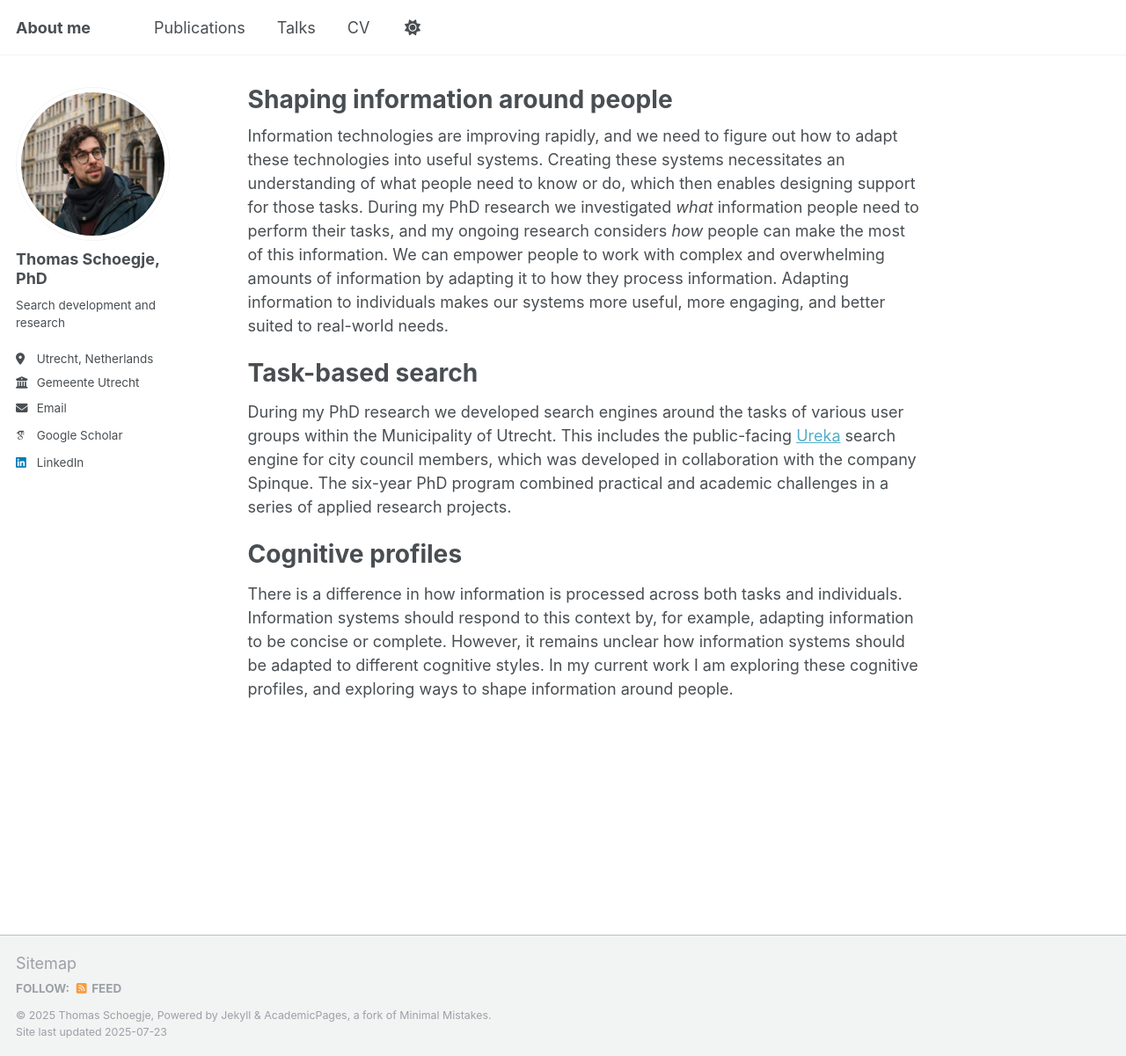
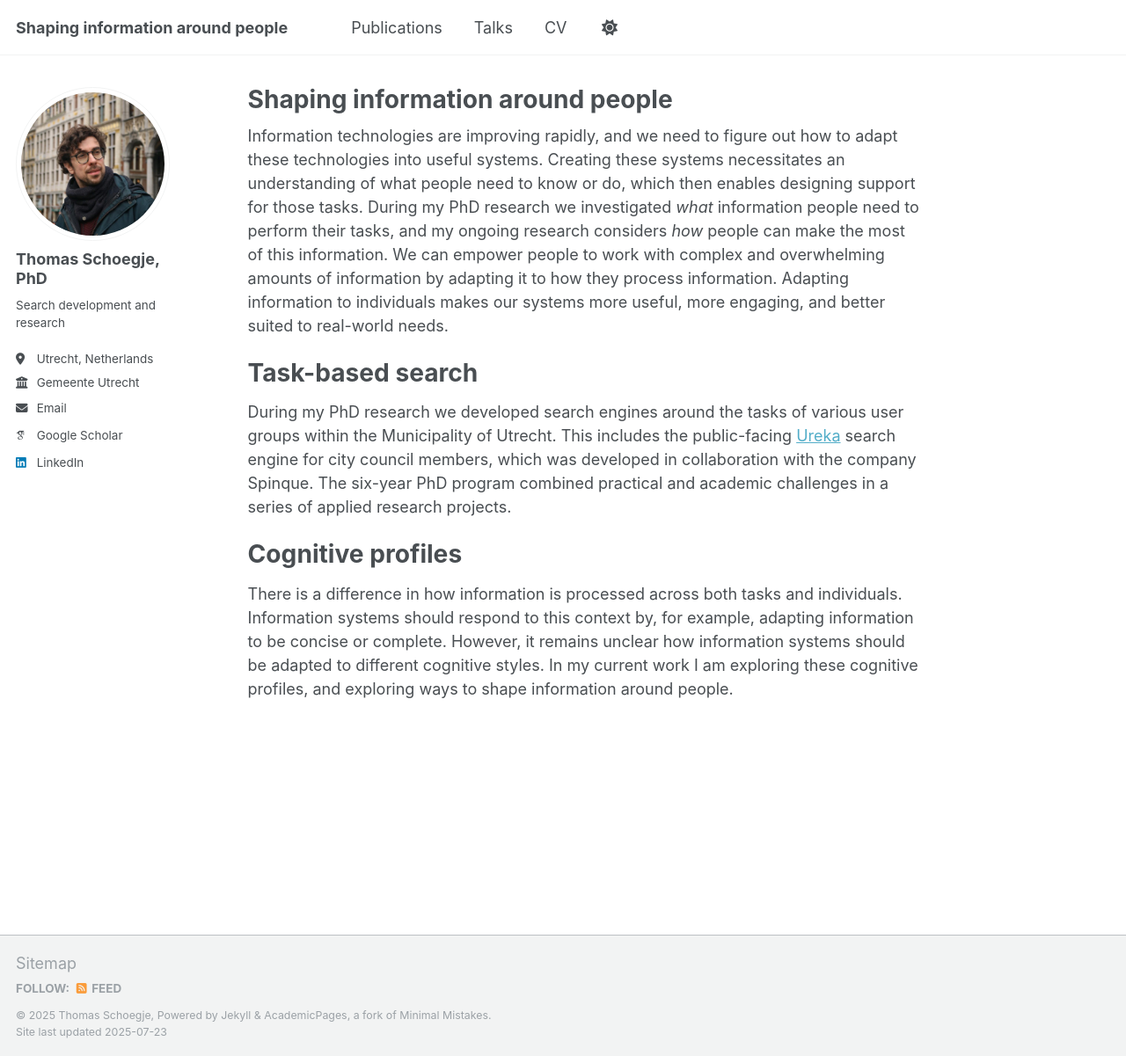
Before and after one commit to tmschoegje/tmschoegje.github.io, a Jekyll site: the page built from _pages/about.md, in a window 1280 px wide and 1201 px high. Shown: the whole window at 88% size. Built offline with Jekyll 4.4.1, drawn with Linux system fonts in a browser that asks for light colours; some web fonts are replaced; a script that is not in the unit is left out.

Commit message:
Update _config.yml

```diff
--- a/_config.yml
+++ b/_config.yml
@@ -9,7 +9,7 @@
 # Basic Site Settings
 locale                   : "en-US"
 site_theme               : "default"
-title                    : "About me"
+title                    : "Shaping information around people"
 title_separator          : "-"
 name                     : &name "Thomas Schoegje"
 description              : &description "personal description"
```
